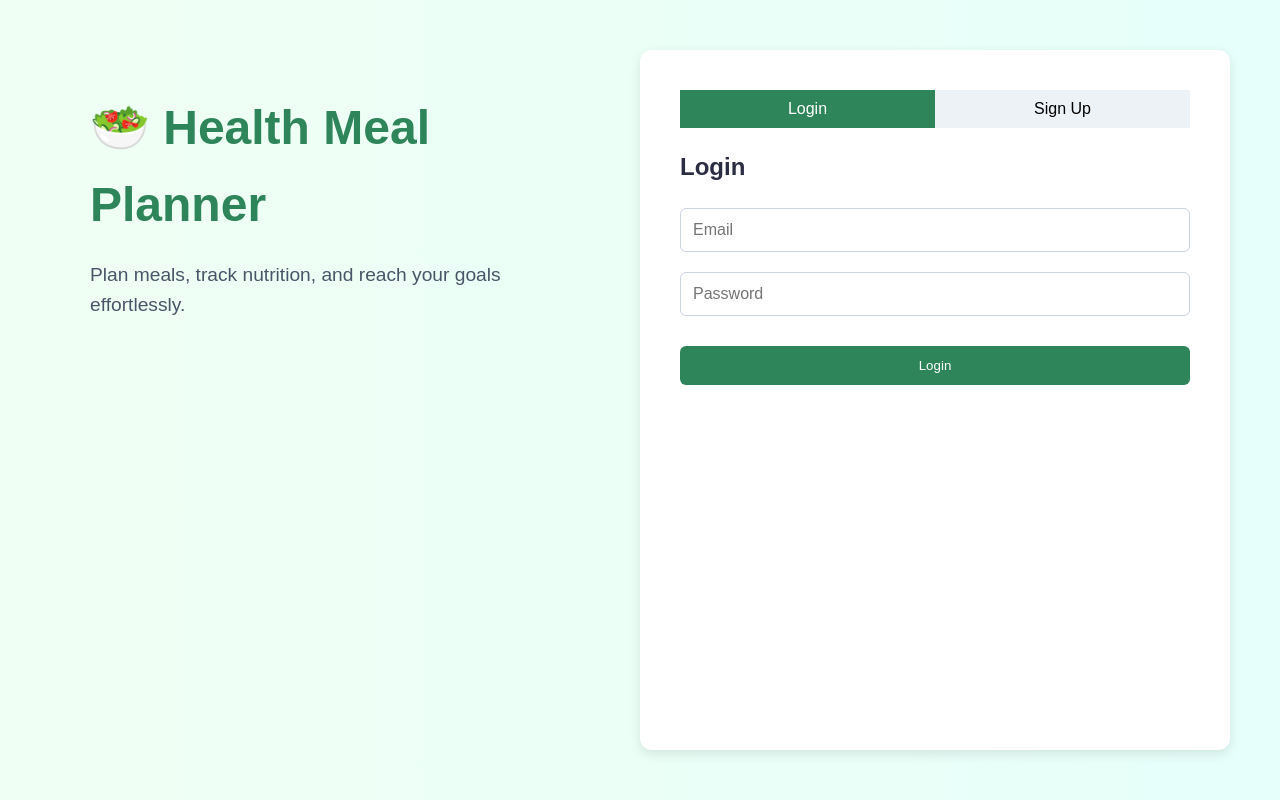
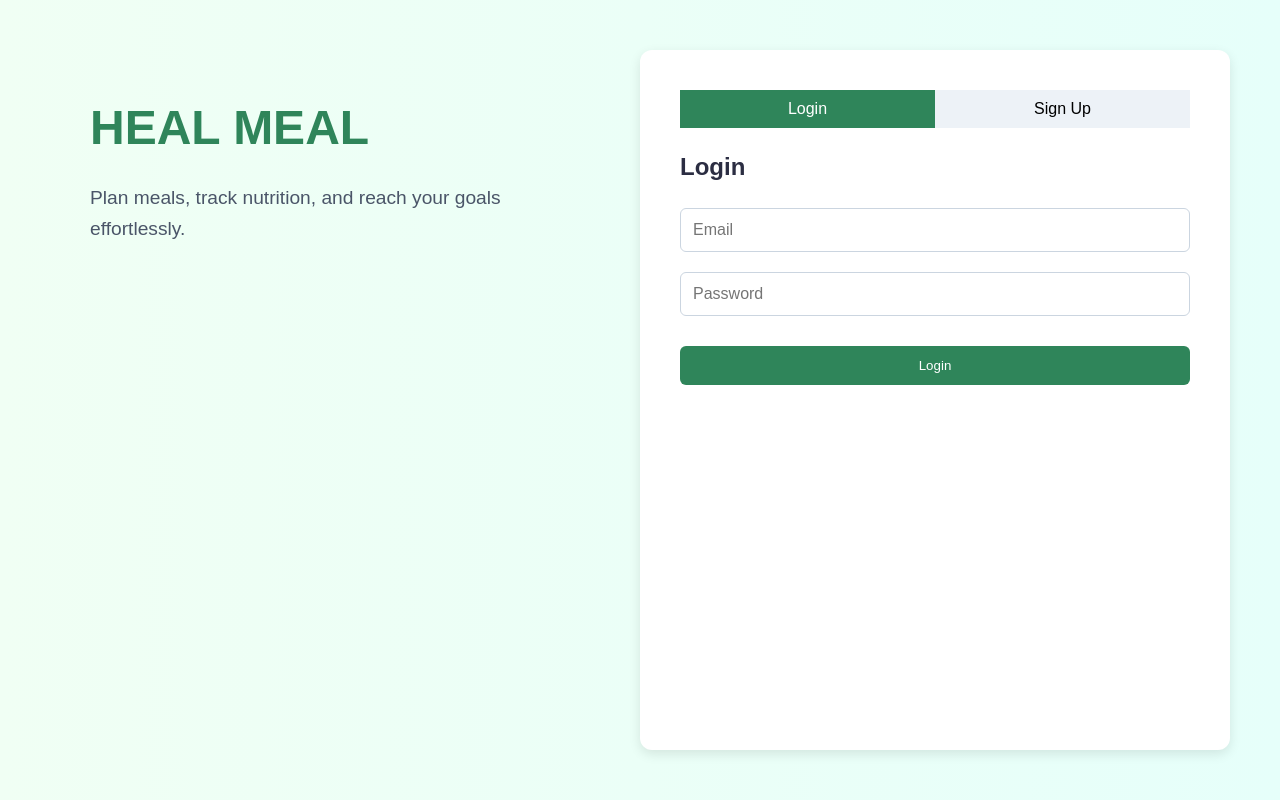
Before and after one commit to khurlimanGobenova/recipe-meal-planning, a React (Vite) app in the folder frontend/: page / in a window 1280 px wide. Built offline with nearby package versions, Linux system fonts and the light colour scheme.

Commit message:
Update StartPage.jsx

```diff
--- a/frontend/src/pages/StartPage.jsx
+++ b/frontend/src/pages/StartPage.jsx
@@ -138,7 +138,7 @@ const StartPage = () => {
   return (
     <div className="startpage-container">
       <div className="intro-section">
-        <h1>🥗 Health Meal Planner</h1>
+        <h1>HEAL MEAL</h1>
         <p>Plan meals, track nutrition, and reach your goals effortlessly.</p>
       </div>
 
```
